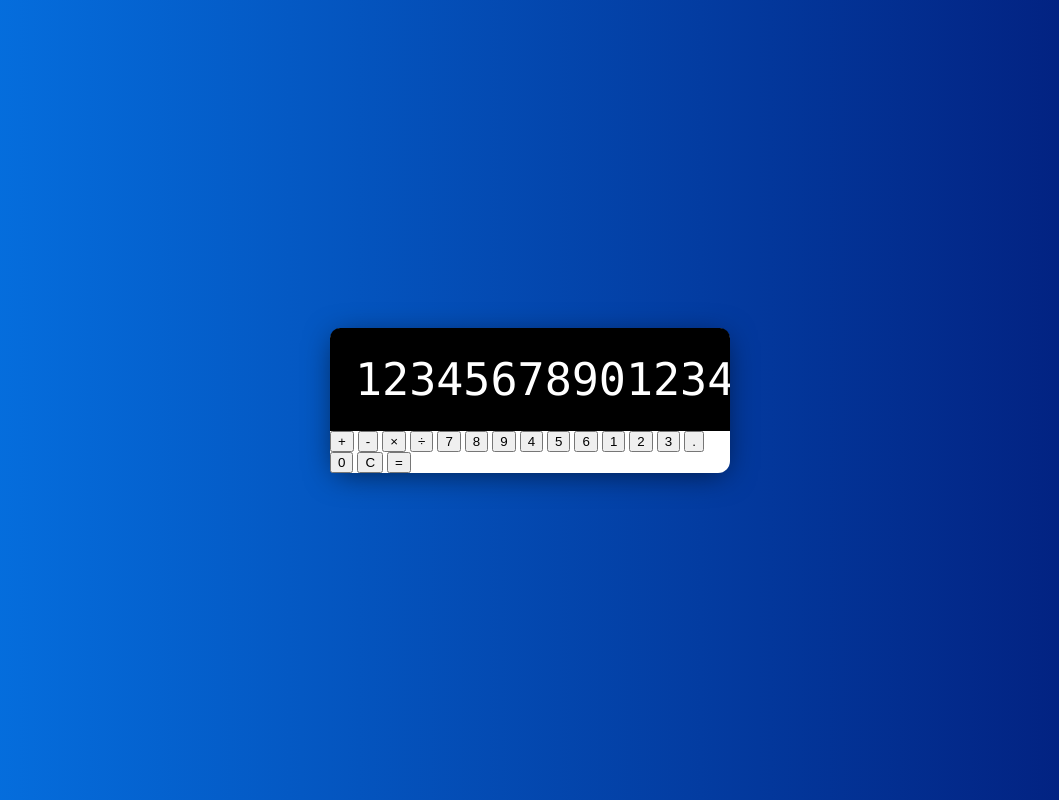
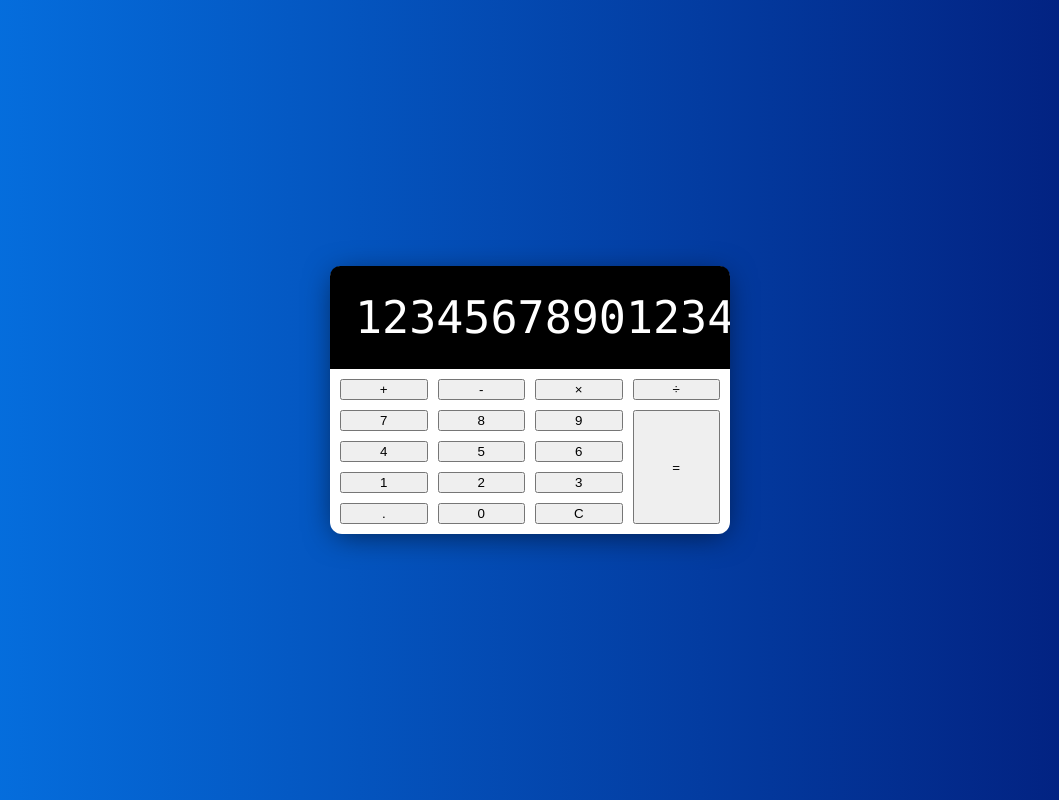
Before and after one commit to salderahamza/calculator, a plain HTML site: page index.html in a window 1280 px wide. Shown: the whole page, without its empty margins (110-1169 px from the left). Drawn offline with Linux system fonts and the light colour scheme.

Commit message:
css grid styling

```diff
--- a/style.css
+++ b/style.css
@@ -52,3 +52,15 @@ body {
 ::-webkit-scrollbar-thumb:hover {
     background: #555;
 }
+
+.calculator-buttons {
+    display: grid;
+    grid-template-columns: repeat(4, 1fr);
+    grid-gap: 10px;
+    padding: 10px;
+}
+
+.equal-sign {
+    grid-column: -2;
+    grid-row: 2 / span 4;
+}
```
